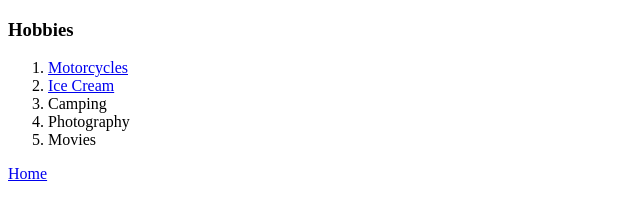
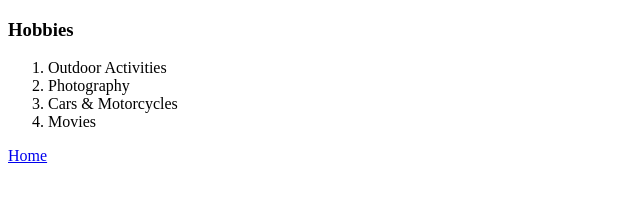
Before and after one commit to Jason-Toth/Web-Development, a plain HTML site: page hobbies.html in a window 1280 px wide. Shown: the whole page, without its empty margins (0-640 px from the left). Drawn offline with Linux system fonts and the light colour scheme.

Commit message:
220703_5pm

```diff
--- a/hobbies.html
+++ b/hobbies.html
@@ -7,10 +7,9 @@
   <body>
     <h3>Hobbies</h3>
     <ol>
-      <li><a href="images/DSCF0614.jpg">Motorcycles</a></li>
-      <li><a href="https://www.strausfamilycreamery.com/">Ice Cream</a></li>
-      <li>Camping</li>
+      <li>Outdoor Activities</li>
       <li>Photography</li>
+      <li>Cars & Motorcycles</li>
       <li>Movies</li>
     </ol>
     <a href="index.html">Home</a>
```
